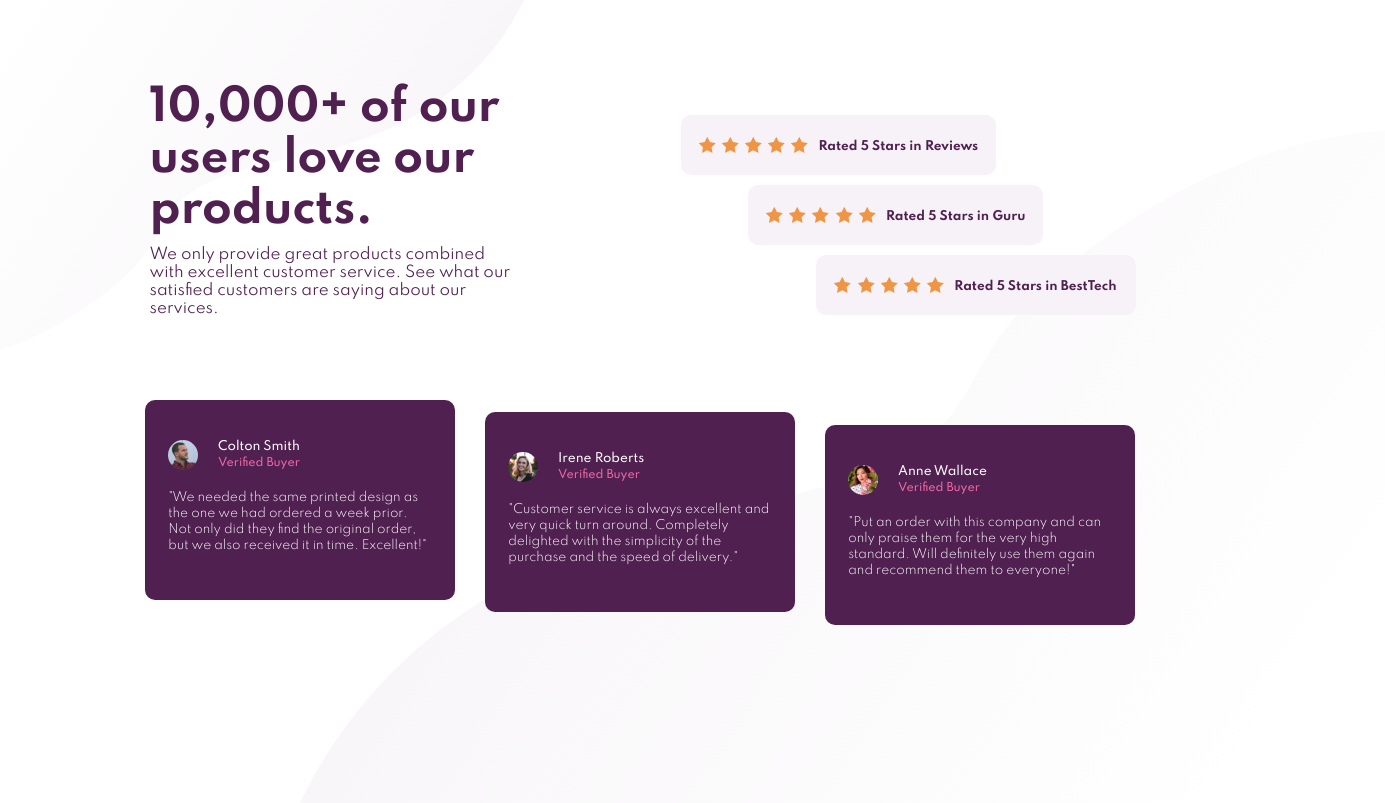
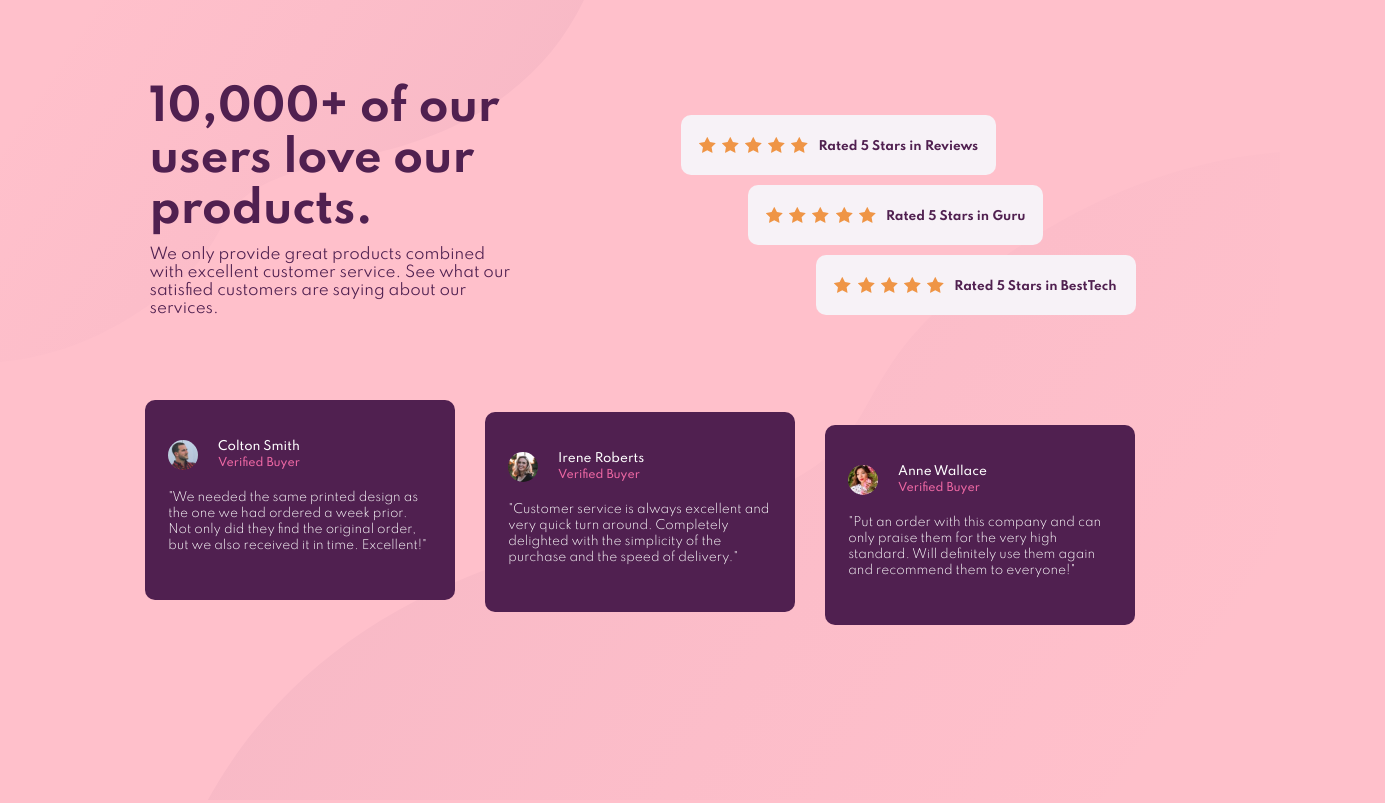
Before and after one commit to Neel-the-web-man/Social-Proof-Card, a plain HTML site: page index.html in a window 1280 px wide. Shown: the whole page, 1385 px wide, since content can reach past the window. Drawn offline with Linux system fonts and the light colour scheme.

Commit message:
minor changes in styles- commit-2

```diff
--- a/index.html
+++ b/index.html
@@ -14,10 +14,6 @@
 </head>
 
 <body>
-  <div class="bg">
-    <img class="bg-top" src="./images/bg-pattern-top-desktop.svg" alt="bg-top-desktop.svg">
-    <img class="bg-bottom" src="./images/bg-pattern-bottom-desktop.svg" alt="bg-bottom-desktop.svg">
-  </div>
   <div class="container">
     <div class="main">
       <h1 class="main-heading">
--- a/styles.css
+++ b/styles.css
@@ -9,25 +9,10 @@ html{
 body{
     font-family: 'Spartan', sans-serif;
     padding: 0px 20px;
-}
-.bg{
-    display:flex;
-    overflow: hidden;
-}
-.bg-top{
-    display: block;
-    position: absolute;
-    left: -60px;
-    z-index: -2;
-    width: 584px;
-    height: 362px;
-}
-.bg-bottom{
-    display: block;
-    position: absolute;
-    top:130px;
-    left: 300px;
-    z-index: -9;
+    background-color: pink;
+    background-image: url("./images/bg-pattern-top-desktop.svg"),url("./images/bg-pattern-bottom-desktop.svg");
+    background-position: left 0px top 0px,bottom -200px right 0px;
+    background-repeat: no-repeat,no-repeat;
 }
 .container{
     display: flex;
```
